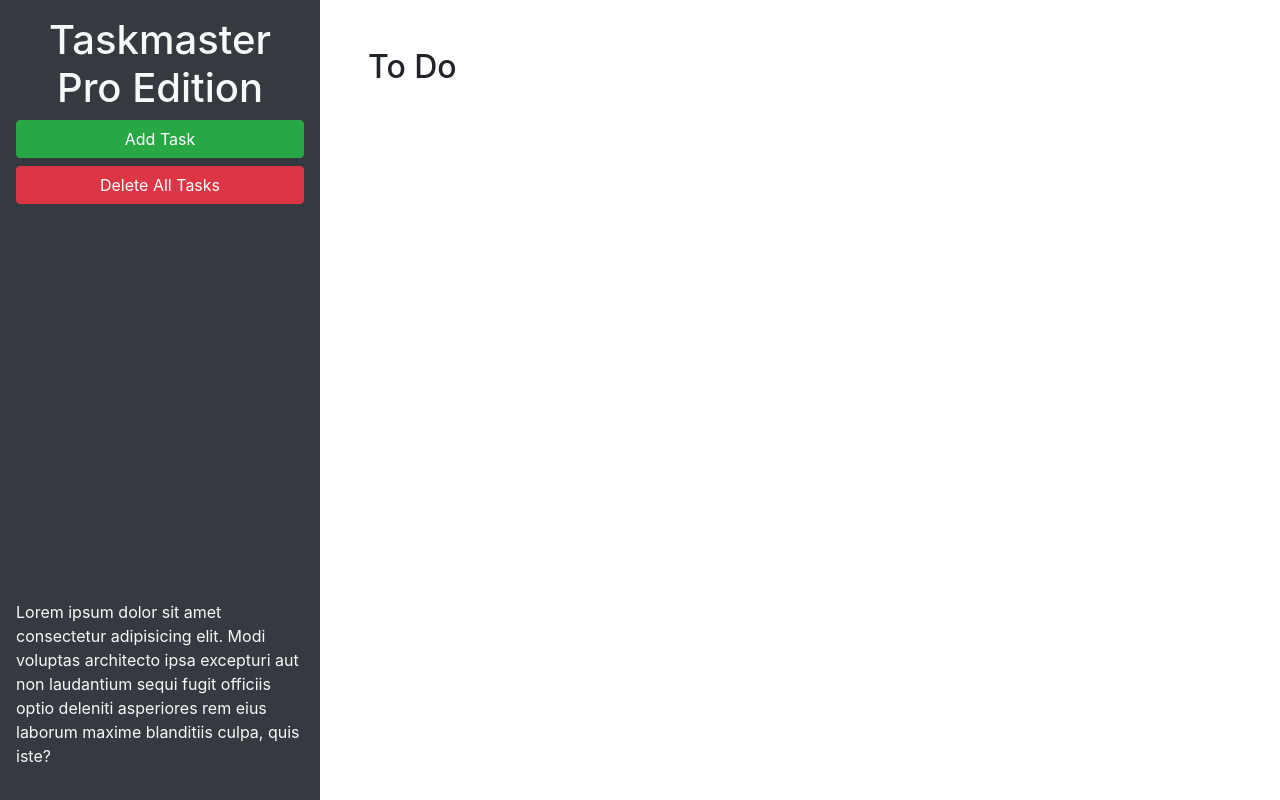
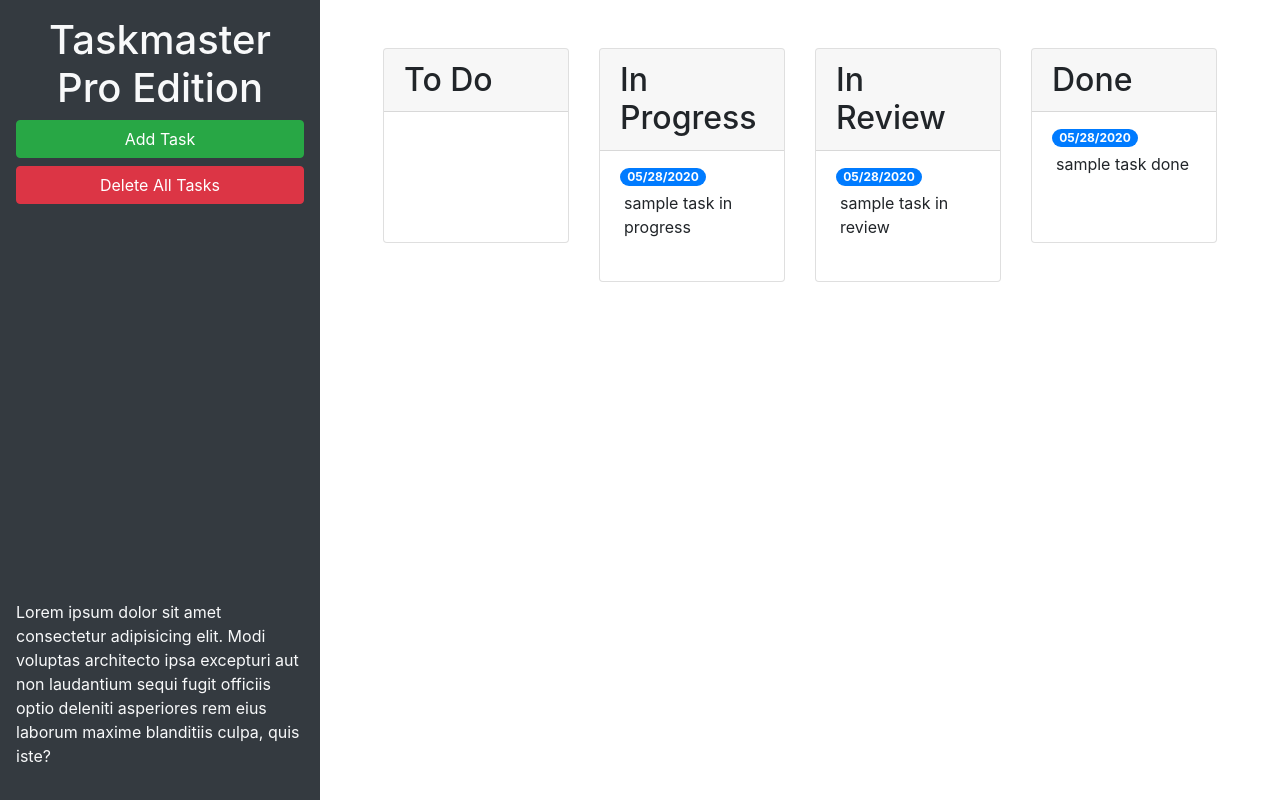
Before and after one commit to aburpee/taskmaster-pro, a plain HTML site: page index.html in a window 1280 px wide. Drawn offline with nearby package versions, Linux system fonts and the light colour scheme.

Commit message:
updated bootstrap for statuses and modal form

```diff
--- a/index.html
+++ b/index.html
@@ -24,9 +24,46 @@
       </p>
     </header>
     <main class="col-12 col-lg-9">
-      <div class="m-5">
-        <h2>To Do</h2>
-        <ul id="list-toDo" class="list-group"> </ul>
+      <div class="m-5 row justify-content-around">
+        <div class="col-12 col-md-6 col-xl-3 mb-3">
+          <div class="card">
+            <h2 class="card-header">To Do</h2>
+            <ul class="list-group list-group-flush" id="list-toDo" > </ul>
+          </div>
+        </div>
+        <div class="col-12 col-md-6 col-xl-3 mb-3">
+          <div class="card">
+            <h2 class="card-header">In Progress</h2>
+            <ul class="list-group list-group-flush" id="list-inProgress">
+              <li class="list-group-item">
+                <span class="badge badge-primary badge-pill">05/28/2020</span>
+                <p class="m-1">sample task in progress</p>
+              </li>
+            </ul>
+          </div>
+        </div>
+        <div class="col-12 col-md-6 col-xl-3 mb-3">
+          <div class="card">
+            <h2 class="card-header">In Review</h2>
+            <ul class="list-group list-group-flush" id="list-inReview">
+              <li class="list-group-item">
+                <span class="badge badge-primary badge-pill">05/28/2020</span>
+                <p class="m-1">sample task in review</p>
+              </li>
+              </ul>
+          </div>
+        </div>
+        <div class="col-12 col-md-6 col-xl-3 mb-3">
+          <div class="card">
+            <h2 class="card-header">Done</h2>
+            <ul class="list-group list-group-flush" id="list-done">
+              <li class="list-group-item">
+                <span class="badge badge-primary badge-pill">05/28/2020</span>
+                <p class="m-1">sample task done</p>
+              </li>
+              </ul>
+          </div>
+        </div>
       </div>
     </main>
   </div>
@@ -46,11 +83,11 @@
           <form>
             <div class="form-group">
               <label for="modalTaskDescription">Task description</label>
-              <textarea id="modalTaskDescription" rows="3"></textarea>
+              <textarea id="modalTaskDescription" rows="3" class="form-control"></textarea>
             </div>
             <div class="form-group">
               <label for="modalDueDate">Due date</label>
-              <input type="text" id="modalDueDate" placeholder="mm/dd/yyyy" autocomplete="off" />
+              <input type="text" id="modalDueDate" placeholder="mm/dd/yyyy" autocomplete="off" class="form-control"/>
             </div>
           </form>
         </div>
```
